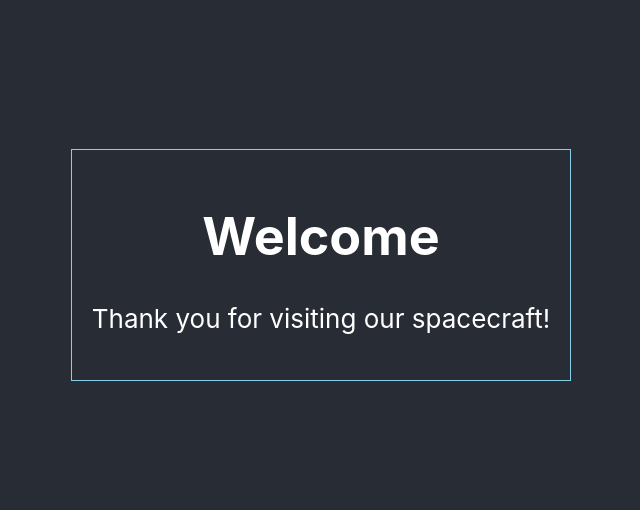
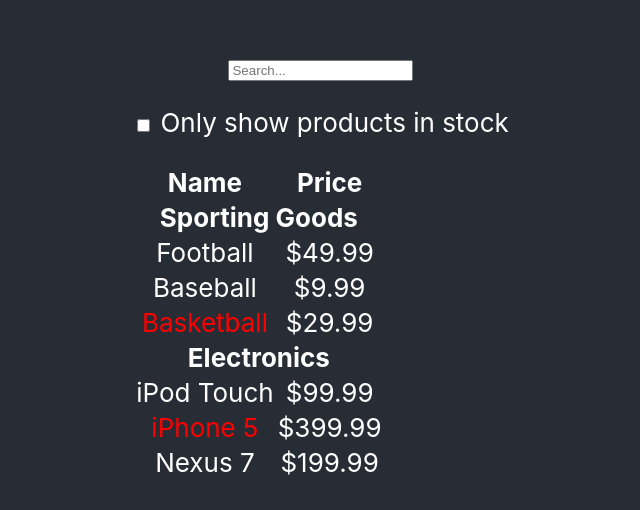
Before and after one commit to eshellster/react-w3resource, a React (Create React App) app: page / in a window 1280 px wide. Shown: the part 120-630 px from the top of the page, without its empty margins (319-959 px from the left). Built offline with nearby package versions, Linux system fonts and the light colour scheme.

Commit message:
정적빌드

```diff
--- a/src/App.js
+++ b/src/App.js
@@ -1,12 +1,14 @@
 import React from "react";
 import "./App.css";
-import { WelcomeDialog } from "./component/CompositionsAndInheritance/WelcomeDialog";
+import FilterableProductTable from "./component/thinkingReact/FilteravleProductTable";
+import jsonData from "./component/thinkingReact/products.json";
 
 function App() {
+  const products = [...jsonData.products];
   return (
     <div className="App">
       <header className="App-header">
-        <WelcomeDialog />
+        <FilterableProductTable productsJson={products} />
       </header>
     </div>
   );
--- /dev/null
+++ b/src/component/thinkingReact/FilteravleProductTable.js
@@ -0,0 +1,88 @@
+import React from "react";
+
+class ProductCategoryRow extends React.Component {
+  render() {
+    const category = this.props.category;
+    return (
+      <tr>
+        <th colSpan="2">{category}</th>
+      </tr>
+    );
+  }
+}
+
+class ProductRow extends React.Component {
+  render() {
+    const product = this.props.product;
+    const name = product.stocked ? (
+      product.name
+    ) : (
+      <span style={{ color: "red" }}>{product.name}</span>
+    );
+
+    return (
+      <tr>
+        <td>{name}</td>
+        <td>{product.price}</td>
+      </tr>
+    );
+  }
+}
+
+class ProductTable extends React.Component {
+  render() {
+    const rows = [];
+    let lastCategory = null;
+
+    this.props.products.forEach((product) => {
+      if (product.category !== lastCategory) {
+        rows.push(
+          <ProductCategoryRow
+            category={product.category}
+            key={product.category}
+          />
+        );
+      }
+      rows.push(<ProductRow product={product} key={product.name} />);
+      lastCategory = product.category;
+    });
+
+    return (
+      <table>
+        <thead>
+          <tr>
+            <th>Name</th>
+            <th>Price</th>
+          </tr>
+        </thead>
+        <tbody>{rows}</tbody>
+      </table>
+    );
+  }
+}
+
+class SearchBar extends React.Component {
+  render() {
+    return (
+      <form>
+        <input type="text" placeholder="Search..." />
+        <p>
+          <input type="checkbox" /> Only show products in stock
+        </p>
+      </form>
+    );
+  }
+}
+
+class FilterableProductTable extends React.Component {
+  render() {
+    return (
+      <div>
+        <SearchBar />
+        <ProductTable products={this.props.productsJson} />
+      </div>
+    );
+  }
+}
+
+export default FilterableProductTable;
--- /dev/null
+++ b/src/component/thinkingReact/products.json
@@ -0,0 +1,40 @@
+{
+  "products": [
+    {
+      "category": "Sporting Goods",
+      "price": "$49.99",
+      "stocked": true,
+      "name": "Football"
+    },
+    {
+      "category": "Sporting Goods",
+      "price": "$9.99",
+      "stocked": true,
+      "name": "Baseball"
+    },
+    {
+      "category": "Sporting Goods",
+      "price": "$29.99",
+      "stocked": false,
+      "name": "Basketball"
+    },
+    {
+      "category": "Electronics",
+      "price": "$99.99",
+      "stocked": true,
+      "name": "iPod Touch"
+    },
+    {
+      "category": "Electronics",
+      "price": "$399.99",
+      "stocked": false,
+      "name": "iPhone 5"
+    },
+    {
+      "category": "Electronics",
+      "price": "$199.99",
+      "stocked": true,
+      "name": "Nexus 7"
+    }
+  ]
+}
```
